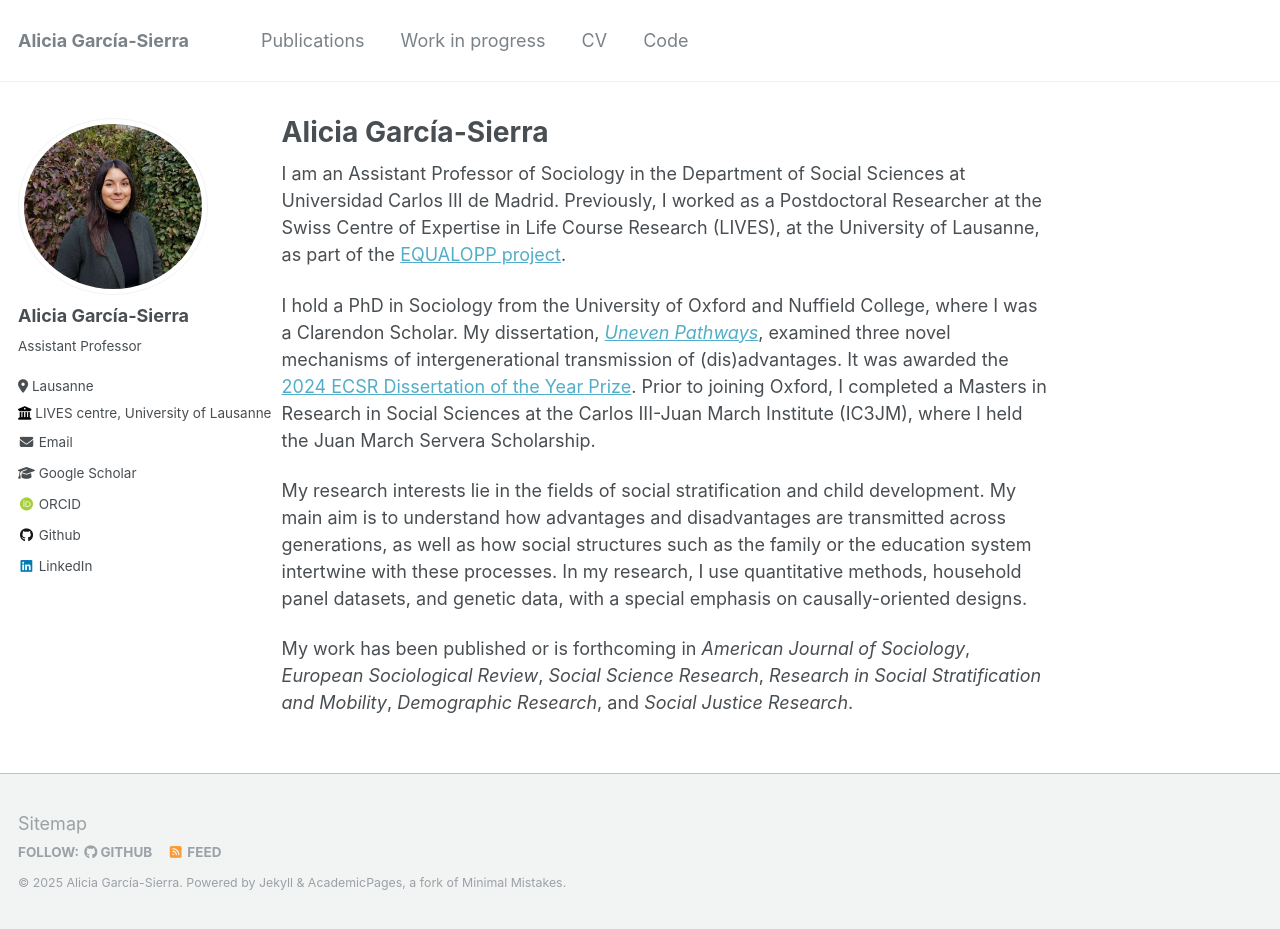
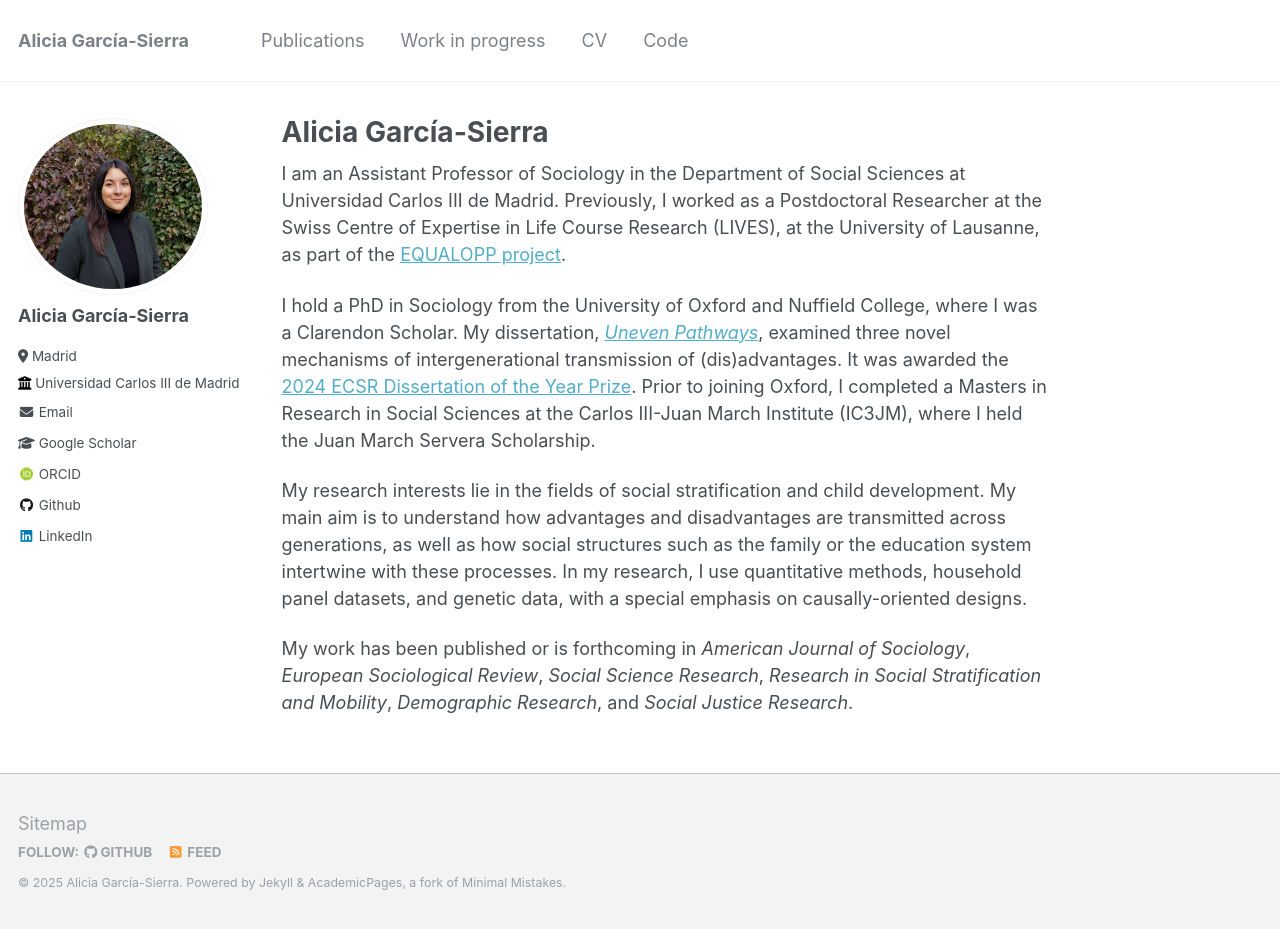
Before and after one commit to aliciagarciasierra/aliciagarciasierra.github.io, a Jekyll site: the page built from _pages/about.md, in a window 1280 px wide and 929 px high. Built offline with Jekyll 4.4.1, drawn with Linux system fonts in a browser that asks for light colours; some web fonts are replaced.

Commit message:
Update bio, location, employer, and email

```diff
--- a/_config.yml
+++ b/_config.yml
@@ -24,11 +24,11 @@ author:
   avatar           : "PictureAliciaBio.jpg"
   name             : "Alicia García-Sierra"
   pronouns         : # example: "she/her"
-  bio              : "Assistant Professor"
-  location         : "Lausanne"
-  employer         : "LIVES centre, University of Lausanne"
+  bio              : " "
+  location         : "Madrid"
+  employer         : "Universidad Carlos III de Madrid"
   uri              : # URL
-  email            : "alicia.garciasierra@unil.ch"
+  email            : "alicia.garcia@uc3m.es"
 
   # Academic websites
   arxiv            : # URL - Update with the correct link to your profile
```
